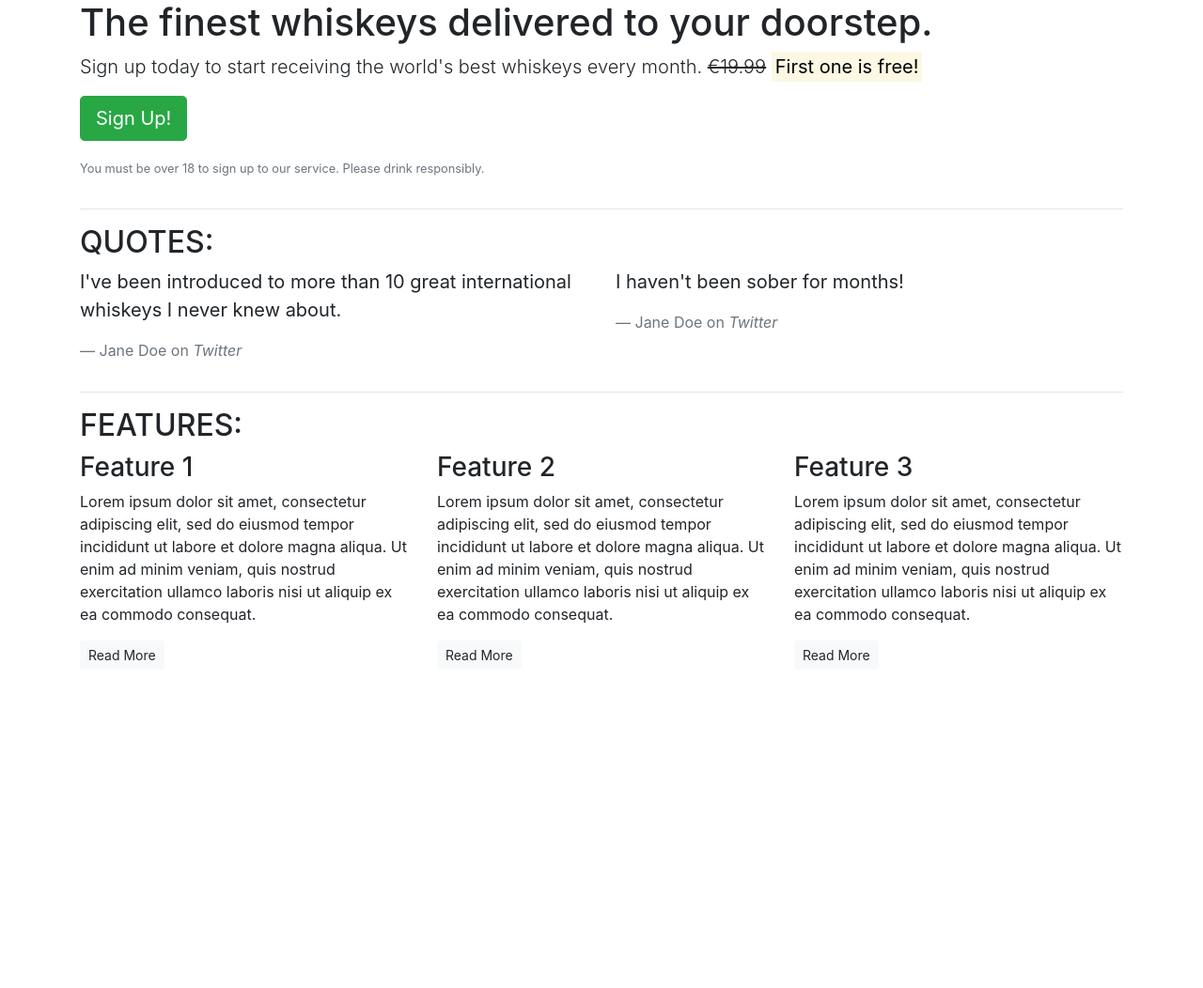
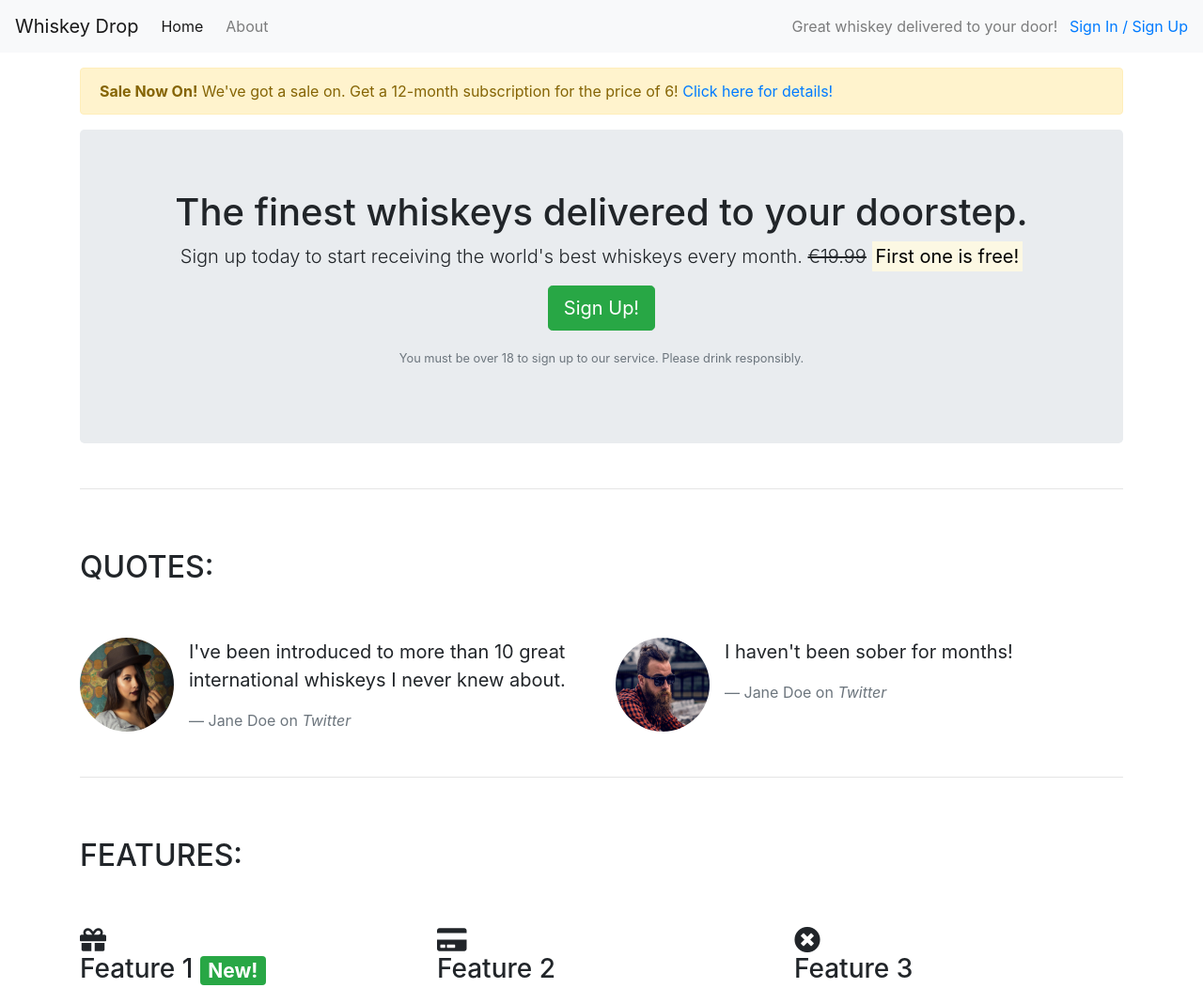
Before and after one commit to michaelhesch/bootstrap, a plain HTML site: page index.html in a window 1280 px wide. Shown: the top 1052 px of the page at 94% size. Before the commit the page ends 800 px from the top, so only its background shows below. Drawn offline with nearby package versions, Linux system fonts and the light colour scheme.

Commit message:
expand on index formatting/content

```diff
--- a/index.html
+++ b/index.html
@@ -5,15 +5,39 @@
     <meta name="viewport" content="width=device-width, initial-scale=1.0">
     <title>Whiskey Drop | Taste a new whiskey every month</title>
     <link rel="stylesheet" href="https://maxcdn.bootstrapcdn.com/bootstrap/4.1.3/css/bootstrap.min.css"></head>
+    <link rel="stylesheet" href="https://use.fontawesome.com/releases/v5.6.1/css/all.css" integrity="sha384-gfdkjb5BdAXd+lj+gudLWI+BXq4IuLW5IT+brZEZsLFm++aCMlF1V92rMkPaX4PP" crossorigin="anonymous">
+<body>
+    <nav class="navbar navbar-light bg-light navbar-expand-sm">
+        <a href="/" class="navbar-brand">Whiskey Drop</a>
+        <ul class="navbar-nav mr-auto">
+            <li class="active nav-item mr-2"><a class="nav-link" href="/">Home</a></li>
+            <li class="nav-item mr-2"><a class="nav-link" href="/about">About</a></li>
+            <li class="nav-item mr-2 d-block d-sm-none"><a class="nav-link" href="/login">Sign-in/Sign-up</a></li>
+        </ul>
+        <div class="d-none d-md-block">
+        <p class="navbar-text my-auto mr-2">Great whiskey delivered to your door!</p>
+        <a href="/login">Sign In / Sign Up</a>
+        </div>
+    </nav>
 
-<body>
-    <article class="container">
+    <article class="container mt-3">
+        <div class="row d-none d-sm-block">
+            <div class="col-12">
+                    <div class="alert alert-warning">
+                        <strong>Sale Now On!</strong> We've got a sale on. Get a 12-month subscription for the price of 6! <a href="">Click here for details!</a>
+                    </div>
+            </div>
+        </div>
         <!-- Callout -->
         <div class="row">
             <div class="col-12">
-                <section class="callout">
+                <section class="callout jumbotron text-center">
                     <h1>The finest whiskeys delivered to your doorstep.</h1>
-                    <p class="lead">Sign up today to start receiving the world's best whiskeys every month. <s>€19.99</s> <strong><mark>First one is free!</mark></strong></p>
+                    <p class="lead">Sign up today to start receiving the world's best whiskeys every month.
+                        <s class="d-none d-sm-inline">€19.99</s>
+                        <span class="d-inline d-sm-none"><br></span>
+                        <strong><mark>First one is free!</mark></strong>
+                    </p>
                     <p><button class="btn btn-lg btn-success">Sign Up!</button></p>
                     <p class="text-muted"><small>You must be over 18 to sign up to our service. Please drink responsibly.</small></p>
                 </section>
@@ -25,22 +49,35 @@
         <!-- Quotes -->
         <section class="quotes">
             <div class="row">
-                <div class="col-12">
+                <div class="col-12 my-5">
                     <h2 class="text-uppercase">Quotes:</h2>
                 </div>
             </div>
             <div class="row">
                 <div class="col-12 col-md-6">
+                    <div class="media">
+                        <div class="d-none d-sm-block">
+                            <img src="assets/img/girl-image.png" class="rounded-circle mr-3" height=100 width=100>
+                        </div>
+                            <div class="blockquote">
                             <blockquote class="blockquote">
                                 <p>I've been introduced to more than 10 great international whiskeys I never knew about.</p>
                                 <footer class="blockquote-footer">Jane Doe on <cite title="Twitter">Twitter</cite></footer>
                             </blockquote>
                         </div>
+                    </div>
+                </div>
                 <div class="col-12 col-md-6">
+                    <div class="media">
+                        <div class="d-none d-sm-block">
+                            <img src="assets/img/guy-image.png" class="rounded-circle mr-3" height=100 width=100>
+                        </div>
+                            <div class="blockquote">
                             <blockquote class="blockquote">
                                 <p>I haven't been sober for months!</p>
                                 <footer class="blockquote-footer">Jane Doe on <cite title="Twitter">Twitter</cite></footer>
                             </blockquote>
+                        </div>
                 </div>
             </div>
         </section>
@@ -50,28 +87,28 @@
         <!-- Features -->
         <section class="features">
             <div class="row">
-                <div class="col-12">
+                <div class="col-12 my-5">
                     <h2 class="text-uppercase">Features:</h2>
                 </div>
             </div>
             <div class="row">
                 <div class="col-12 col-md-6 col-lg-4">
                     <div class="feature">
-                        <h3>Feature 1</h3>
+                        <h3><i class="fas fa-gift d-none d-sm-block"></i> Feature 1 <span class="badge badge-success">New!</span></h3>
                         <p>Lorem ipsum dolor sit amet, consectetur adipiscing elit, sed do eiusmod tempor incididunt ut labore et dolore magna aliqua. Ut enim ad minim veniam, quis nostrud exercitation ullamco laboris nisi ut aliquip ex ea commodo consequat.</p>
                         <p><a class="btn btn-sm btn-light" href="">Read More</a></p>
                     </div>
                 </div>
                 <div class="col-12 col-md-6 col-lg-4">
                     <div class="feature">
-                        <h3>Feature 2</h3>
+                        <h3><i class="fas fa-credit-card d-none d-sm-block"></i> Feature 2</h3>
                         <p>Lorem ipsum dolor sit amet, consectetur adipiscing elit, sed do eiusmod tempor incididunt ut labore et dolore magna aliqua. Ut enim ad minim veniam, quis nostrud exercitation ullamco laboris nisi ut aliquip ex ea commodo consequat.</p>
                         <p><a class="btn btn-sm btn-light" href="">Read More</a></p>
                     </div>
                 </div>
                 <div class="col-12 d-md-none d-lg-block col-lg-4">
                     <div class="feature">
-                        <h3>Feature 3</h3>
+                        <h3><i class="fas fa-times-circle d-none d-sm-block"></i> Feature 3</h3>
                         <p>Lorem ipsum dolor sit amet, consectetur adipiscing elit, sed do eiusmod tempor incididunt ut labore et dolore magna aliqua. Ut enim ad minim veniam, quis nostrud exercitation ullamco laboris nisi ut aliquip ex ea commodo consequat.</p>
                         <p><a class="btn btn-sm btn-light" href="">Read More</a></p>
                     </div>
```
Also changed, not shown: assets/img/girl-image.png (added), assets/img/guy-image.png (added). Lines whose indentation alone changed are shown as unchanged.
